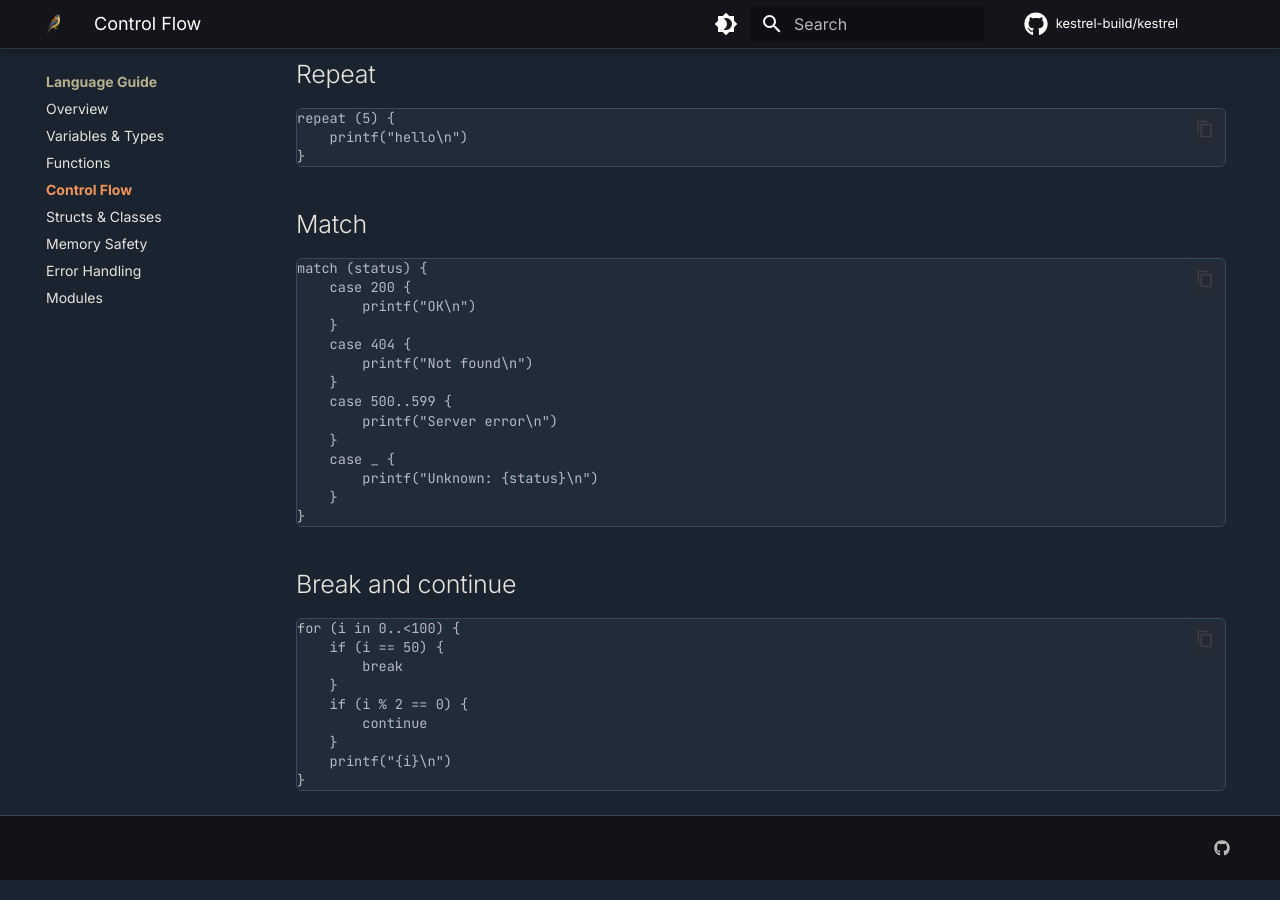
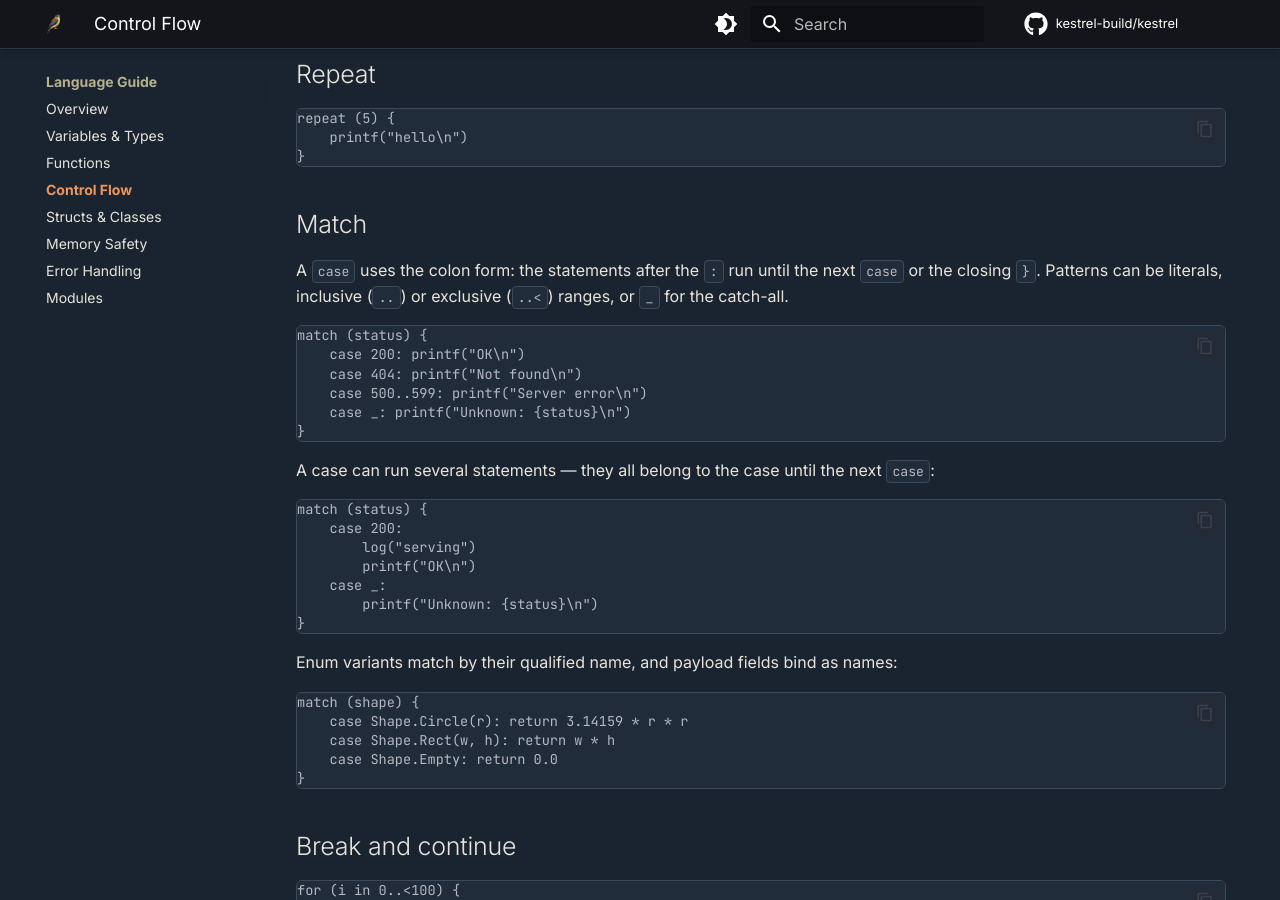
Before and after one commit to kestrel-build/kestrel-build.github.io, an MkDocs documentation site: the page built from docs/language-guide/control-flow.md, in a window 1280 px wide and 900 px high, scrolled down 1587 px. Built offline with MkDocs 1.6.1 and Material for MkDocs 9.7.7, drawn with Linux system fonts in a browser that asks for light colours; comment, search, counter and statistics services are not loaded.

Commit message:
docs: sync language reference with the current compiler
- control-flow: match uses colon form (case X: ...), with qualified
  enum-variant + payload-binding examples.
- variables-types: document nullable types (T?, null, ==/!= narrowing,
  ??, !!, ?.).
- cheatsheet (markdown + printable HTML/PDF): add the fmt/lint/doc/test
  commands, the !! operator, and a checked-overflow / wrapping note.
- security/overview: @requires/@ensures are runtime-checked; `result`
  names the return value in @ensures.

````diff
--- a/docs/language-guide/control-flow.md
+++ b/docs/language-guide/control-flow.md
@@ -60,20 +60,39 @@ repeat (5) {
 
 ## Match
 
+A `case` uses the colon form: the statements after the `:` run until the next
+`case` or the closing `}`. Patterns can be literals, inclusive (`..`) or
+exclusive (`..<`) ranges, or `_` for the catch-all.
+
 ```kestrel
 match (status) {
-    case 200 {
+    case 200: printf("OK\n")
+    case 404: printf("Not found\n")
+    case 500..599: printf("Server error\n")
+    case _: printf("Unknown: {status}\n")
+}
+```
+
+A case can run several statements — they all belong to the case until the next
+`case`:
+
+```kestrel
+match (status) {
+    case 200:
+        log("serving")
         printf("OK\n")
-    }
-    case 404 {
-        printf("Not found\n")
-    }
-    case 500..599 {
-        printf("Server error\n")
-    }
-    case _ {
+    case _:
         printf("Unknown: {status}\n")
-    }
+}
+```
+
+Enum variants match by their qualified name, and payload fields bind as names:
+
+```kestrel
+match (shape) {
+    case Shape.Circle(r): return 3.14159 * r * r
+    case Shape.Rect(w, h): return w * h
+    case Shape.Empty: return 0.0
 }
 ```
 
````
Also changed, not shown: docs/assets/kestrel-cheatsheet.html (+7 -2 lines), docs/language-guide/variables-types.md (+36 -0 lines), docs/reference/cheatsheet.md (+7 -2 lines), docs/security/overview.md (+1 -1 lines), 1 other file.
